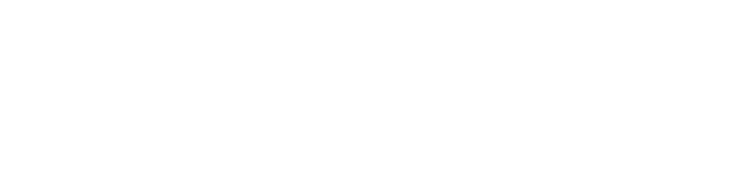
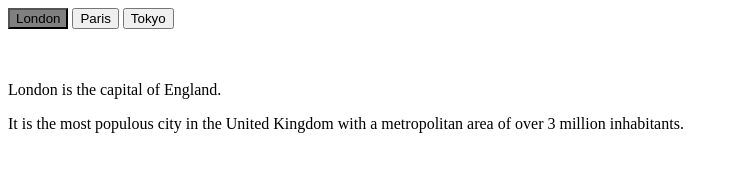
Before and after one commit to sameddeniz/samed-deniz-JS-6878, a plain HTML site: page index.html in a window 1280 px wide. Shown: the whole page, without its empty margins (0-735 px from the left). Drawn offline with Linux system fonts and the light colour scheme.

Commit message:
completion

```diff
--- a/index.html
+++ b/index.html
@@ -7,6 +7,37 @@
     <link rel="stylesheet" href="/style.css" />
   </head>
   <body>
+    <div>
+      <button onclick="londonFunc()" id="tab1-button" class="hoverClass">London</button>
+      <button onclick="parisFunc()" id="tab2-button">Paris</button>
+      <button onclick="tokyoFunc()" id="tab3-button">Tokyo</button>
+    </div>
+    <br /><br />
+    <div id="tab1-content">
+      <p>London is the capital of England.</p>
+      <p>
+        It is the most populous city in the United Kingdom with a metropolitan
+        area of over 3 million inhabitants.
+      </p>
+    </div>
+    <div class="hiddenClass" id="tab2-content">
+      <p>Paris is the capital and most populous city of France.</p>
+      <p>
+        Paris is the fourth-most populated city in the European Union and the
+        30th most densely populated city in the world in 2022.
+      </p>
+    </div>
+    <div class="hiddenClass" id="tab3-content">
+      <p>
+        Tokyo Metropolis is the capital of Japan and one of the most populous
+        cities in the world.
+      </p>
+      <p>
+        The Tokyo metropolitan area, which includes Tokyo and nearby
+        prefectures, is the world's most-populous metropolitan area with 40.8
+        million residents as of 2023.
+      </p>
+    </div>
     <script src="/script.js"></script>
   </body>
 </html>
--- a/script.js
+++ b/script.js
@@ -1 +1,44 @@
-alert("Ödevi yapmaya devam ediyorum")
+function londonFunc() {
+  var elementLondon = document.getElementById("tab1-content");
+  elementLondon.classList.remove("hiddenClass");
+  var elementParis = document.getElementById("tab2-content");
+  elementParis.classList.add("hiddenClass");
+  var elementTokyo = document.getElementById("tab3-content");
+  elementTokyo.classList.add("hiddenClass");
+  var buttonLondon = document.getElementById("tab1-button");
+  buttonLondon.classList.add("hoverClass");
+  var buttonParis = document.getElementById("tab2-button");
+  buttonParis.classList.remove("hoverClass");
+  var buttonTokyo = document.getElementById("tab3-button");
+  buttonTokyo.classList.remove("hoverClass");
+}
+
+function parisFunc() {
+  var elementParis = document.getElementById("tab2-content");
+  elementParis.classList.remove("hiddenClass");
+  var elementLondon = document.getElementById("tab1-content");
+  elementLondon.classList.add("hiddenClass");
+  var elementTokyo = document.getElementById("tab3-content");
+  elementTokyo.classList.add("hiddenClass");
+  var buttonParis = document.getElementById("tab2-button");
+  buttonParis.classList.add("hoverClass");
+  var buttonLondon = document.getElementById("tab1-button");
+  buttonLondon.classList.remove("hoverClass");
+  var buttonTokyo = document.getElementById("tab3-button");
+  buttonTokyo.classList.remove("hoverClass");
+}
+
+function tokyoFunc() {
+  var elementTokyo = document.getElementById("tab3-content");
+  elementTokyo.classList.remove("hiddenClass");
+  var elementParis = document.getElementById("tab2-content");
+  elementParis.classList.add("hiddenClass");
+  var elementLondon = document.getElementById("tab1-content");
+  elementLondon.classList.add("hiddenClass");
+  var buttonLondon = document.getElementById("tab1-button");
+  buttonLondon.classList.remove("hoverClass");
+  var buttonParis = document.getElementById("tab2-button");
+  buttonParis.classList.remove("hoverClass");
+  var buttonTokyo = document.getElementById("tab3-button");
+  buttonTokyo.classList.add("hoverClass");
+}
--- a/style.css
+++ b/style.css
@@ -0,0 +1,7 @@
+.hiddenClass {
+  display: none;
+}
+
+.hoverClass {
+    background-color: gray;
+}
```
